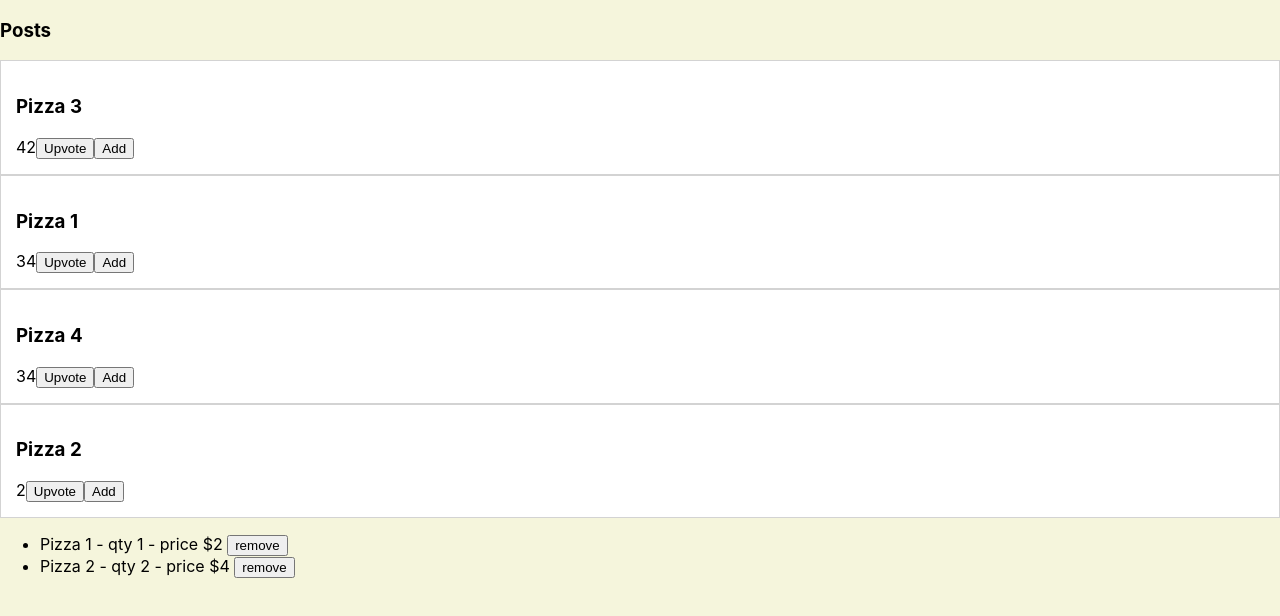
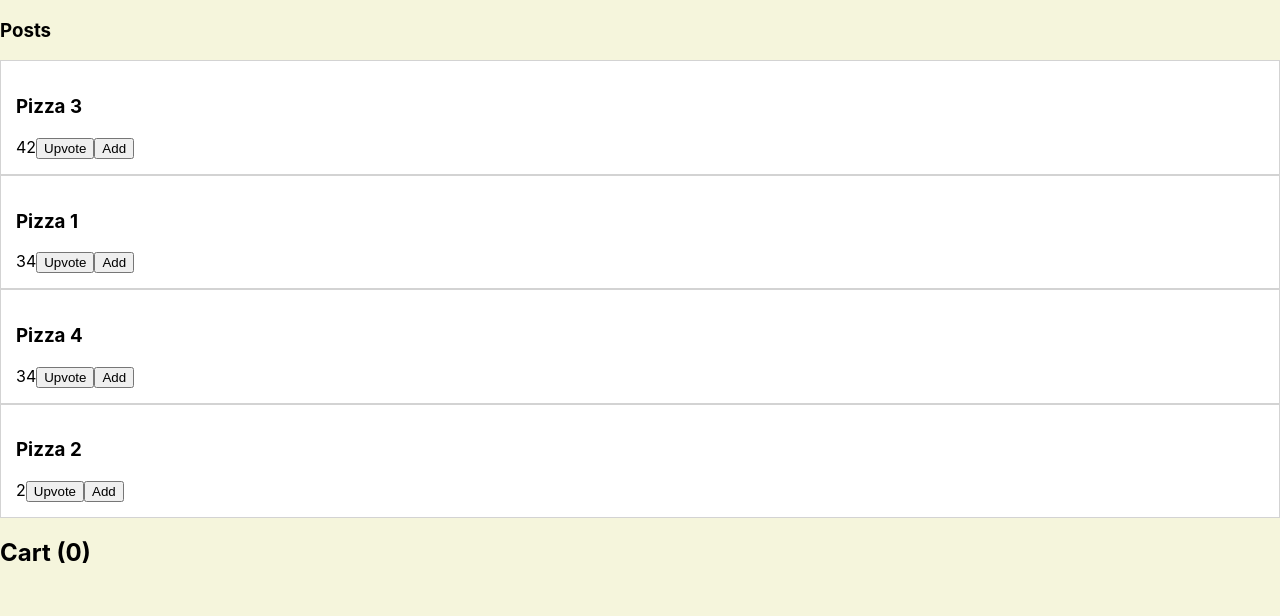
Before and after one commit to mmarinova-mm/react-course, a React (Create React App) app in the folder my-app/: page / in a window 1280 px wide. Shown: the top 616 px of the page. Built offline with nearby package versions, Linux system fonts and the light colour scheme.

Commit message:
Add/remove cart items

```diff
--- a/my-app/src/Components/Page/Cart/index.tsx
+++ b/my-app/src/Components/Page/Cart/index.tsx
@@ -1,10 +1,28 @@
 import React from "react";
+import {useDispatch, useSelector} from "react-redux";
+import {ICartItem, removeFromCart} from "../../../modules/cart";
+import {IPizza} from "../../../modules/pizzas";
 
 export default function Cart() {
+    const items = useSelector(getCart);
+    const dispatch = useDispatch();
+
     return <div>
+        <h2>Cart ({items.length})</h2>
         <ul>
-            <li>Pizza 1 - qty 1 - price $2 <button>remove</button></li>
-            <li>Pizza 2 - qty 2 - price $4 <button>remove</button></li>
+            {
+                items.map((item: any) => <li>
+                    {item.pizza.title} - qty {item.count} - price ${item.pizza.price * item.count}
+                    <button onClick={() => dispatch(removeFromCart(item.pizza))}>Remove</button>
+                </li>)
+            }
         </ul>
     </div>
 }
+
+function getCart(store: any): any[] {
+    return store.cart.map((item: ICartItem) => ({
+        count: item.count,
+        pizza: store.pizzas.find((pizza: IPizza) => pizza.id === item.itemId)
+    }))
+}
--- a/my-app/src/Components/Page/PizzaList/index.tsx
+++ b/my-app/src/Components/Page/PizzaList/index.tsx
@@ -2,6 +2,7 @@ import React from "react";
 import Pizza from "./Pizza";
 import {IPizza} from "../../../modules/pizzas";
 import {addToCart} from "../../../modules/cart";
+import {useDispatch} from "react-redux";
 
 interface IPizzaListProps {
     pizzas: Array<IPizza>,
@@ -9,6 +10,8 @@ interface IPizzaListProps {
 }
 
 export default function PizzaList({pizzas = [], upvote}: IPizzaListProps) {
+    const dispatch = useDispatch();
+
     return (
         <div>
             <h3>Posts</h3>
@@ -19,7 +22,7 @@ export default function PizzaList({pizzas = [], upvote}: IPizzaListProps) {
                         {pizzas.map(pizza => (
                             <Pizza pizza={pizza}>
                                 <button onClick={() => upvote(pizza)}>Upvote</button>
-                                <button onClick={() => addToCart(pizza)}>Add</button>
+                                <button onClick={() => dispatch(addToCart(pizza))}>Add</button>
                             </Pizza>
                         ))}
                     </div>
--- a/my-app/src/data.js
+++ b/my-app/src/data.js
@@ -4,20 +4,24 @@ export default [
         title: 'Pizza 1',
         tagline: 'tagline',
         votesCount: 34,
+        price: 5,
     },{
         id: 2,
         title: 'Pizza 2',
         tagline: 'tagline',
         votesCount: 2,
+        price: 7.5
     },{
         id: 3,
         title: 'Pizza 3',
         tagline: 'tagline',
         votesCount: 42,
+        price: 2.5
     },{
         id: 4,
         title: 'Pizza 4',
         tagline: 'tagline',
         votesCount: 34,
+        price: 5.5
     },
 ];
--- a/my-app/src/modules/cart.tsx
+++ b/my-app/src/modules/cart.tsx
@@ -1,6 +1,7 @@
 import {IPizza} from "./pizzas";
 
 export const CART_ADD = 'CART_ADD';
+export const CART_REMOVE = 'CART_REMOVE>';
 
 export interface IAction {
     type: string,
@@ -8,21 +9,11 @@ export interface IAction {
 }
 
 export interface ICartItem {
-    pizzaId: number,
+    itemId: number,
     count: number
 }
 
 export type ICart = ICartItem[];
-
-export function cartReducer(cart: ICart = [], action: IAction) {
-    console.log(action);
-    switch (action.type) {
-        case CART_ADD:
-            return [action.payload];
-        default:
-            return cart;
-    }
-}
 
 export function addToCart(pizza: IPizza) {
     return {
@@ -30,3 +21,26 @@ export function addToCart(pizza: IPizza) {
         payload: pizza.id
     }
 }
+
+export function removeFromCart(pizza: IPizza) {
+    return {
+        type: CART_REMOVE,
+        payload: pizza.id
+    }
+}
+
+export function cartReducer(cartItems: ICart = [], action: IAction) {
+    switch (action.type) {
+        case CART_ADD:
+            if (cartItems.find(item => item.itemId === action.payload)) {
+                return cartItems.map(item => item.itemId === action.payload ? {...item, count: item.count + 1} : item);
+            } else {
+                return [...cartItems, {itemId: action.payload, count: 1}]
+            }
+        case CART_REMOVE:
+            const updatedItems = cartItems.map(item => item.itemId === action.payload ? (item.count === 1 ? null : {...item, count: item.count - 1}) : item);
+            return updatedItems.filter(item => item !== null)
+        default:
+            return cartItems;
+    }
+}
--- a/my-app/src/modules/pizzas.tsx
+++ b/my-app/src/modules/pizzas.tsx
@@ -1,15 +1,19 @@
+import {IAction} from "./cart";
+
 export const INCREMENT_VOTES = 'PIZZA_INCREMENT_VOTES';
 export const DECREMENT_VOTES = 'PIZZA_DECREMENT_VOTES';
 export const SORT_PIZZAS = 'PIZZA_SORT';
 
-export function decrementPizzaVotes(pizzaId: number) {
-    return {type: DECREMENT_VOTES, id: pizzaId};
+export function decrementPizzaVotes(pizzaId: number): IAction {
+    return {type: DECREMENT_VOTES, payload: pizzaId};
 }
+
 export function sortPizzas() {
     return {type: SORT_PIZZAS};
 }
-export function incrementPizzaVotes(pizzaId: number) {
-    return {type: INCREMENT_VOTES, id: pizzaId};
+
+export function incrementPizzaVotes(pizzaId: number): IAction {
+    return {type: INCREMENT_VOTES, payload: pizzaId};
 }
 
 export interface IPizza {
@@ -19,12 +23,12 @@ export interface IPizza {
     votesCount: number;
 }
 
-export function pizzaReducer(pizzas: IPizza[] = [], action: any) {
+export function pizzaReducer(pizzas: IPizza[] = [], action: IAction) {
     switch (action.type) {
         case INCREMENT_VOTES:
-            return pizzas.map(p => p.id === action.id ? {...p, votesCount: p.votesCount + 1} : p);
+            return pizzas.map(p => p.id === action.payload ? {...p, votesCount: p.votesCount + 1} : p);
         case DECREMENT_VOTES:
-            return pizzas.map(p => p.id === action.id ? {...p, votesCount: p.votesCount - 1} : p);
+            return pizzas.map(p => p.id === action.payload ? {...p, votesCount: p.votesCount - 1} : p);
         case SORT_PIZZAS:
             return pizzas.sort((a, b) => (b.votesCount - a.votesCount));
         default:
```
